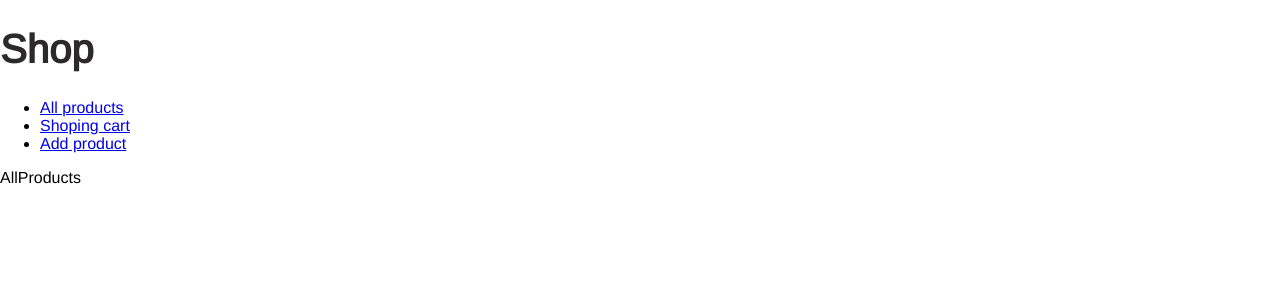
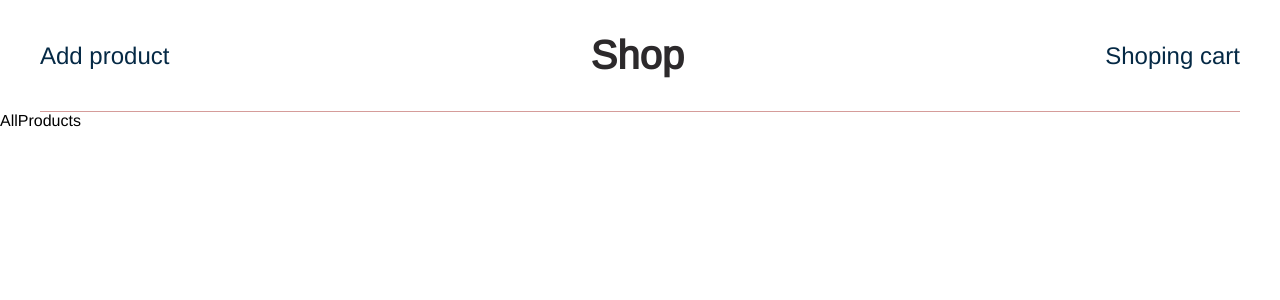
Before and after one commit to N00bG1rl/react-ecommerce, a React (Create React App) app: page / in a window 1280 px wide. Shown: the top 300 px of the page. Built offline with nearby package versions, Linux system fonts and the light colour scheme.

Commit message:
Added header styles

```diff
--- a/src/components/layout/MainNavigation.js
+++ b/src/components/layout/MainNavigation.js
@@ -1,18 +1,21 @@
 import { Link } from 'react-router-dom'
+
+import styles from './MainNavigation.module.css'
 
 function MainNavigation() {
 	return (
-		<header>
-			<h1>Shop</h1>
+		<header className={styles.header}>
 			<nav>
 				<ul>
-					<li>
-						<Link to='/'>All products</Link>
+					<li className={styles.logo}>
+						<Link to='/'>
+							<h1>Shop</h1>
+						</Link>
 					</li>
-					<li>
+					<li className={styles.lastNavItem}>
 						<Link to='/shoping-cart'>Shoping cart</Link>
 					</li>
-					<li>
+					<li className={styles.firstNavItem}>
 						<Link to='/new-product'>Add product</Link>
 					</li>
 				</ul>
--- a/src/components/layout/MainNavigation.module.css
+++ b/src/components/layout/MainNavigation.module.css
@@ -1,4 +1,58 @@
-.navigation {
-	border-bottom: 'solid 1px';
-	padding-inline-end: '1rem';
+.header {
+	padding: 0;
+	margin-inline: 40px;
+	border-block-end: 1px solid #d59c9a;
+	position: relative;
 }
+
+.header nav {
+	inline-size: 100%;
+}
+
+.header ul {
+	list-style: none;
+	margin: 0;
+	padding: 0;
+	display: flex;
+	align-items: center;
+	justify-content: space-between;
+}
+
+.logo {
+	order: 2;
+}
+
+.styles.firstNavItem {
+	order: 1;
+}
+
+.lastNavItem {
+	order: 3;
+}
+
+.header a {
+	text-decoration: none;
+	font-size: 1.5rem;
+	color: #052945;
+	transition: 0.2s ease-in;
+}
+
+.header a:hover,
+.header a:active,
+.header a.active {
+	color: #d59c9a;
+	text-decoration: line-through;
+}
+
+.header h1:hover {
+	color: #d59c9a;
+}
+
+.badge {
+	background-color: #d59c9a;
+	color: #ffffff;
+	border-radius: 12px;
+	padding-block: 0;
+	padding-inline: 1rem;
+	margin-inline-start: 0.5rem;
+}
```
